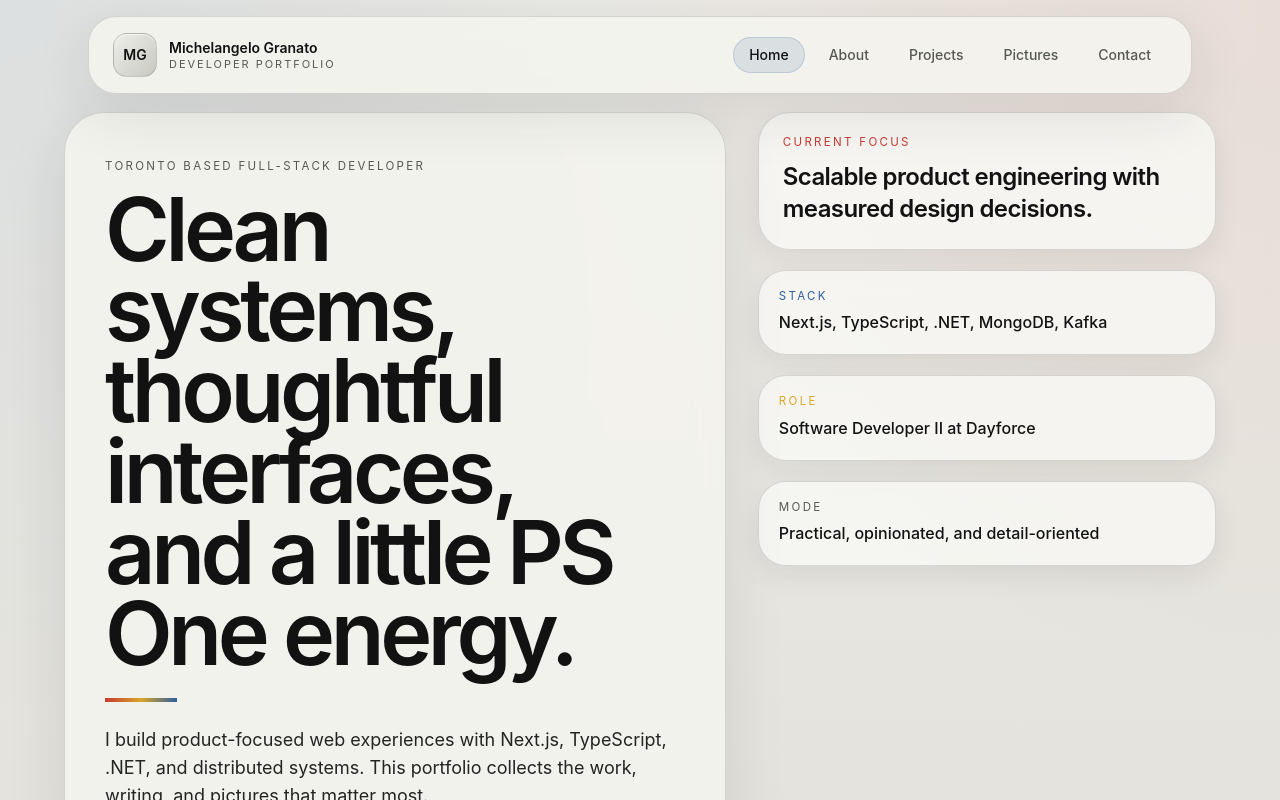
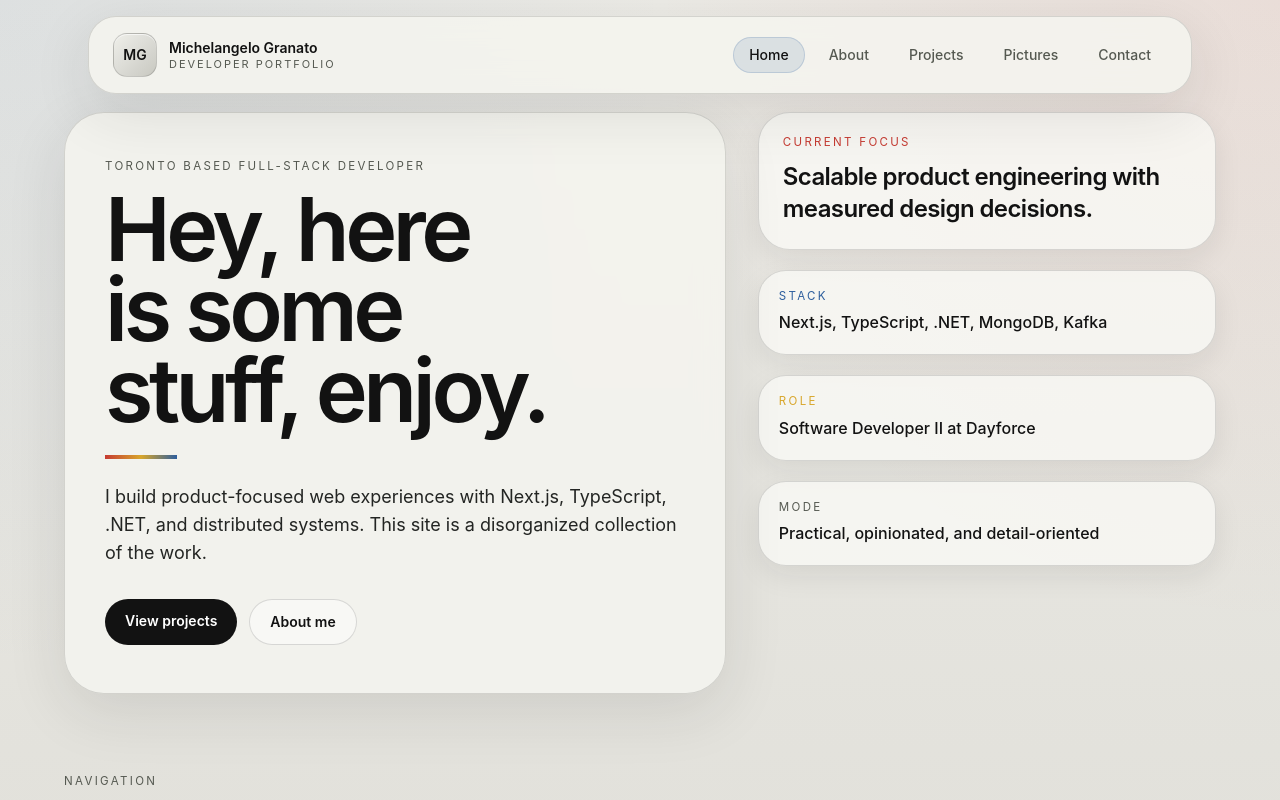
Before and after one commit to Michelangelo-Granato/michelangelo-portfolio, a Next.js app: page / in a window 1280 px wide. Shown: the top 800 px of the page. Built offline with nearby package versions, Linux system fonts and the light colour scheme.

Commit message:
update some text

```diff
--- a/app/page.tsx
+++ b/app/page.tsx
@@ -53,11 +53,11 @@ export default function Page() {
         <div className="surface-panel rounded-[40px] px-6 py-8 md:px-10 md:py-12">
           <p className="retro-label mb-4">Toronto based full-stack developer</p>
           <h1 className="title max-w-4xl text-5xl font-semibold leading-[0.92] tracking-[-0.05em] text-[var(--ink-strong)] md:text-7xl lg:text-[5.5rem]">
-            Clean systems, thoughtful interfaces, and a little PS One energy.
+            Hey, here is some stuff, enjoy.
           </h1>
           <div className="accent-rule my-6"></div>
           <p className="max-w-2xl text-base leading-7 text-[var(--ink)] md:text-lg">
-            I build product-focused web experiences with Next.js, TypeScript, .NET, and distributed systems. This portfolio collects the work, writing, and pictures that matter most.
+            I build product-focused web experiences with Next.js, TypeScript, .NET, and distributed systems. This site is a disorganized collection of the work.
           </p>
           <div className="mt-8 flex flex-wrap gap-3">
             <Link
```
